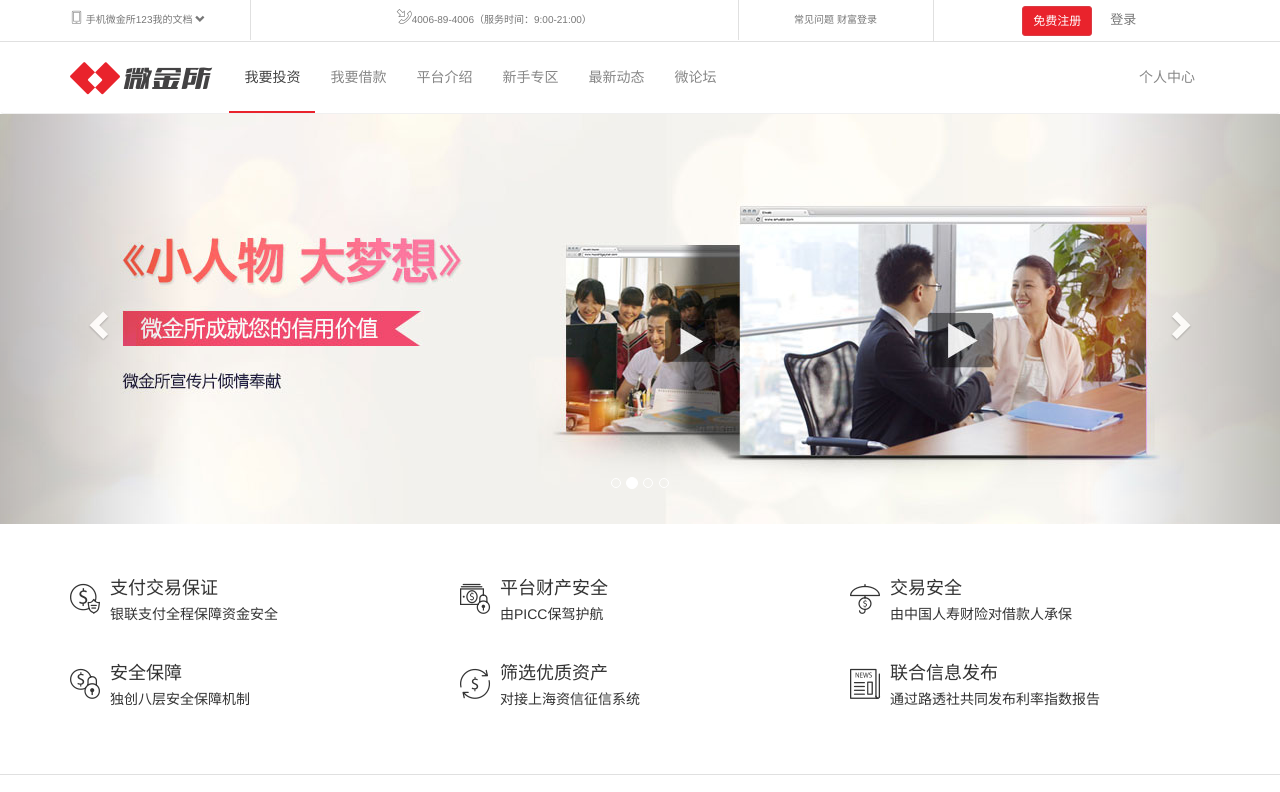
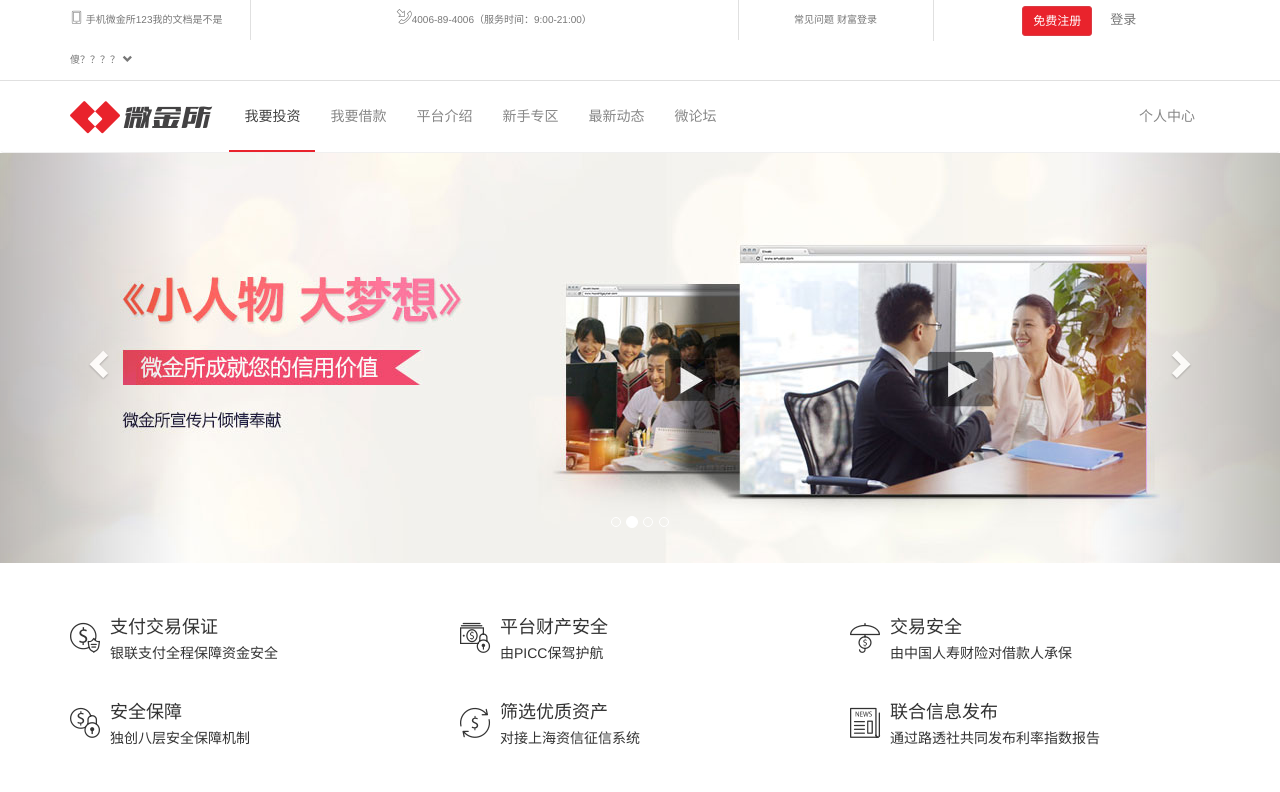
Before and after one commit to qianchaoya/weijinsuo, a website: page index.html in a window 1280 px wide. Shown: the top 792 px of the page. Drawn offline with nearby package versions, Linux system fonts and the light colour scheme; files that its build step writes are made by us from their sources; files whose address does not match are found by name.

Commit message:
nishibushisha

```diff
--- a/index.html
+++ b/index.html
@@ -21,7 +21,7 @@
           <div class="tb-1 col-md-2">
             <a href="#" class="text-muted">
               <i class="icon-mobilephone"></i>
-              <span>手机微金所123我的文档</span>
+              <span>手机微金所123我的文档是不是傻？？？？</span>
               <i class="glyphicon glyphicon-chevron-down"></i>
               <img src="img/c_06.jpg" alt="扫一扫">
             </a>
```
